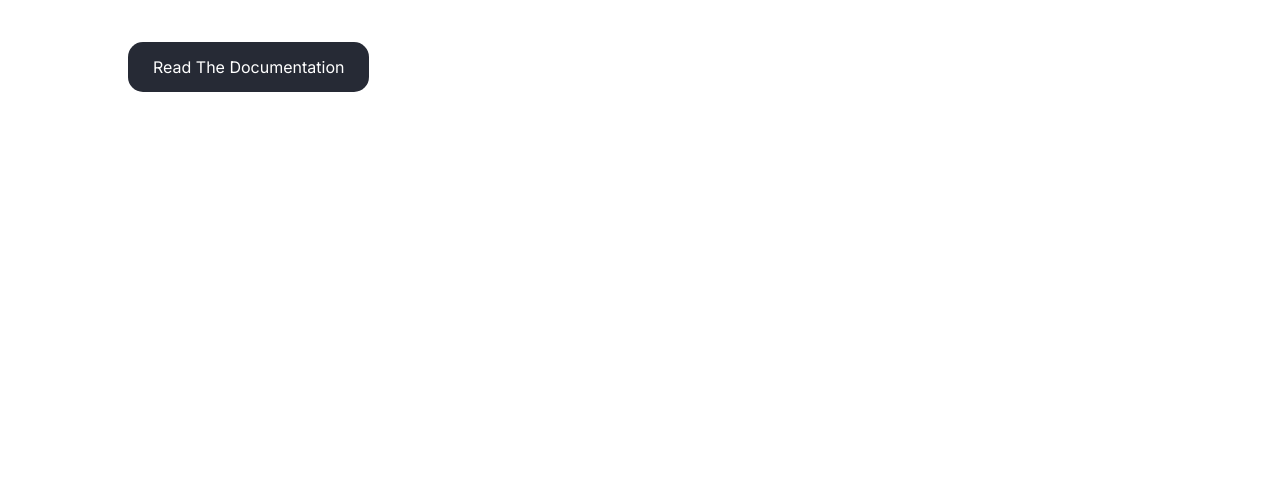
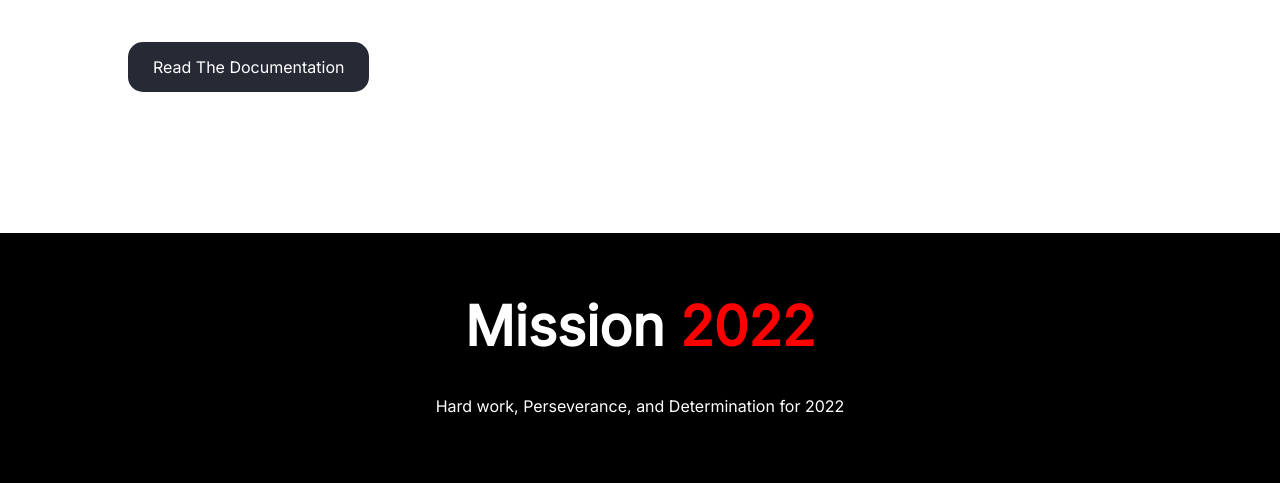
Before and after one commit to imx00/frist-assai, a plain HTML site: page index.html in a window 1280 px wide. Shown: the part 1631-2114 px from the top of the page. Before the commit the page ends 1828 px from the top, so only its background shows below. Drawn offline with Linux system fonts and the light colour scheme.

Commit message:
second push

```diff
--- a/index.html
+++ b/index.html
@@ -12,11 +12,11 @@
 <link href="https://fonts.googleapis.com/css2?family=Inter&display=swap" rel="stylesheet">
 </head>
 <body>
-        <h1 id="textaling-center">My Mission In <span id="color2020">2020</span></h1>
+        <h1 class="textaling-center">My Target In <span class="color2020">2020</span></h1>
     <section>
         <div id="box1">
             <img class="imgsmall" src="images/illustrators/illustrator-1.png" alt="">
-            <h2>Mission</h2>
+            <h2>Target</h2>
             <p>Lorem ipsum dolor sit,<br> amet consectetur adipisicing elit. Vel at,<br> et fugiat nesciunt veniam beatae?
             </p>
         </div>
@@ -55,5 +55,28 @@
         </div>
     </section>
 
+    <footer>
+        <h1 id="fcolor">Mission <span id="colo2022">2022</span></h1>
+        <p>Hard work, Perseverance, and Determination for 2022</p>
+    </footer>
+
+<!--
+    <h1 class="textaling-center">Our <span class="color2020">Up-Coming</span> Project</h1>
+
+    <section>
+        <div>
+            <p>
+                Lorem ipsum dolor sit amet consectetur adipisicing elit. Obcaecati odio sit voluptates officiis nihil repudiandae doloremque natus laboriosam beatae, id tempore velit modi, vel eius quaerat neque. Velit laborum quibusdam, eveniet temporibus adipisci tempore consequuntur cumque doloribus perferendis nostrum perspiciatis rem ex eos sunt cum totam dolorem nihil labore soluta. Veritatis alias doloribus libero aliquid illum debitis magni et omnis.
+            </p>
+            <a class="button" target="_blank" href="www.google.com">Read The Documentation</a>
+        </div>
+        <div>
+            <img src="images/ins.jpg" alt="">
+        </div>
+    </section> -->
+
+
+
+
 </body>
 </html>
--- a/style.css
+++ b/style.css
@@ -2,6 +2,7 @@ body{
     font-family: 'Inter', sans-serif;
     margin: 0%;
 }
+
 section{
     display: flex;
     margin-left: 10%;
@@ -34,14 +35,15 @@ section{
     border-radius: 20px;
     margin-bottom: 200px;
 }
-#textaling-center{
+.textaling-center{
     text-align: center;
+
 
 }
 h1{
     font-size: 55px;
 }
-#color2020{
+.color2020{
     color: rgb(255, 173, 90);
 }
 .half-wid{
@@ -62,3 +64,26 @@ h1{
     margin-bottom: 60px;
 
 }
+.text-center-color{
+    text-align: center;
+    color: rgb(255, 173, 90);
+}
+footer{
+    background-color: black;
+    height: 250px;
+}
+footer h1{
+    padding-top: 60px;
+    font-family: 'Sanchez',
+}
+footer p{
+    text-align: center;
+    color: white;
+}
+#fcolor{
+    color: white;
+    text-align: center;
+}
+#colo2022{
+    color: red;
+}
```
Also changed, not shown: images/ins.jpg (added).
